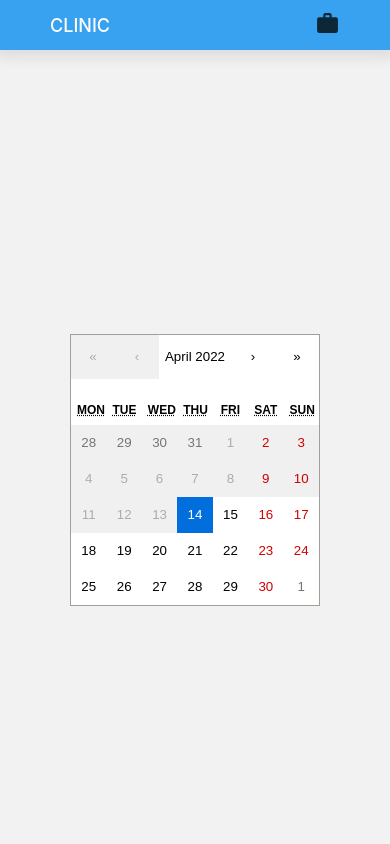
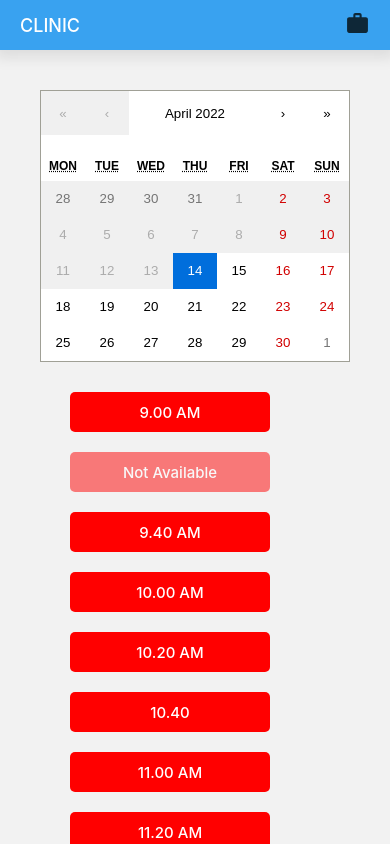
Before and after one commit to shubham-955/Clinic, a React (Create React App) app: page /1 in a window 390 px wide. Shown: the top 844 px of the page. Built offline with nearby package versions, Linux system fonts and the light colour scheme; data requests are answered from the project's data file.

Commit message:
added count functionality and responsiveness

```diff
--- a/db.json
+++ b/db.json
@@ -89,7 +89,7 @@
         "9.00 PM"
       ],
       "bookedDate": "14-04-2022",
-      "bookedTime": "11.20 AM"
+      "bookedTime": "9.40 AM"
     },
     {
       "id": 3,
@@ -100,7 +100,7 @@
         "Dentist",
         "Ears"
       ],
-      "status": true,
+      "status": false,
       "availability": [
         "9.00 AM",
         "9.20 AM",
@@ -125,7 +125,9 @@
         "8.20 PM",
         "8.40 PM",
         "9.00 PM"
-      ]
+      ],
+      "bookedDate": "14-04-2022",
+      "bookedTime": "9.20 AM"
     },
     {
       "id": 4,
@@ -161,7 +163,9 @@
         "8.20 PM",
         "8.40 PM",
         "9.00 PM"
-      ]
+      ],
+      "bookedDate": "14-04-2022",
+      "bookedTime": "10.00 AM"
     },
     {
       "id": 5,
@@ -200,14 +204,5 @@
       ]
     }
   ],
-  "scheduled": [
-    {
-      "id": 3,
-      "title": "Dr. Manoj Sarode",
-      "location": "Ahmednagar",
-      "fees": 650,
-      "bookedDate": "14-04-2022",
-      "bookedTime": "11.20 AM"
-    }
-  ]
+  "scheduled": []
 }
--- a/src/App.css
+++ b/src/App.css
@@ -6,6 +6,12 @@
 
 .container {
   width: 100%;
-  padding: 20px 50px;
+  padding: 50px;
   background-color: #f2f2f2;
 }
+
+@media only screen and (max-width:425px) {
+  .container {
+    padding: 20px;
+  }
+}
--- a/src/Components/Navbar/Navbar.jsx
+++ b/src/Components/Navbar/Navbar.jsx
@@ -1,11 +1,13 @@
-import React from 'react';
+import React, { useContext } from 'react';
 import { Link, useNavigate } from "react-router-dom"
 import styles from './Navbar.module.css'
 import { Work } from '@material-ui/icons';
+import { CartContext } from '../../Contexts/CartProvider';
 
 export const Navbar = () => {
 
-    const navigate = useNavigate()
+    const navigate = useNavigate();
+    const { count } = useContext(CartContext);
 
     return (
         <>
@@ -15,6 +17,11 @@ export const Navbar = () => {
                 </div>
                 <div className={styles.cart} onClick={() => navigate("/scheduled")}>
                     <Work style={{ color: '#0E2737', fontSize: 25 }} />
+                    {count !== 0 &&
+                        <div className={styles.count}>
+                            <p>{count}</p>
+                        </div>
+                    }
                 </div>
             </nav>
         </>
--- a/src/Components/Navbar/Navbar.module.css
+++ b/src/Components/Navbar/Navbar.module.css
@@ -45,3 +45,9 @@
 .cart:hover {
     cursor: pointer;
 }
+
+@media only screen and (max-width:767px) {
+    .navbar {
+        padding: 0px 20px;
+    }
+}
--- /dev/null
+++ b/src/Contexts/CartProvider.jsx
@@ -0,0 +1,25 @@
+import React, { createContext, useState } from 'react';
+
+export const CartContext = createContext();
+
+export const CartProvider = ({ children }) => {
+
+    const [count, setCount] = useState(0)
+
+    const getCount = () => {
+        try {
+            fetch("http://localhost:3000/scheduled")
+                .then((res) => res.json())
+                .then((data) => setCount(data.length))
+                .catch(console.log);
+        } catch (error) {
+            console.log(error)
+        }
+    }
+
+    return (
+        <CartContext.Provider value={{ count, setCount, getCount }}>
+            {children}
+        </CartContext.Provider>
+    )
+}
--- a/src/Pages/Appointment/Appointment.jsx
+++ b/src/Pages/Appointment/Appointment.jsx
@@ -1,4 +1,4 @@
-import React, { useState, useEffect } from 'react';
+import React, { useState, useEffect, useContext } from 'react';
 import { useNavigate, useParams } from 'react-router-dom';
 import styles from './Appointment.module.css';
 import 'react-calendar/dist/Calendar.css';
@@ -6,6 +6,7 @@ import Calendar from 'react-calendar';
 import { Modal } from '@material-ui/core';
 import moment from 'moment';
 import { v4 } from 'uuid';
+import { CartContext } from '../../Contexts/CartProvider';
 
 export const Appointment = () => {
 
@@ -13,6 +14,7 @@ export const Appointment = () => {
     const [bookedTime, setBookedTime] = useState("");
     const [value, onChange] = useState(new Date());
     const [open, setOpen] = useState(false);
+    const { getCount } = useContext(CartContext);
     const params = useParams();
     const navigate = useNavigate();
 
@@ -82,6 +84,7 @@ export const Appointment = () => {
                 .then((res) => res.json())
                 .then((d) => {
                     console.log(d);
+                    getCount()
                     setOpen(true)
                 })
                 .catch((err) => {
--- a/src/Pages/Appointment/Appointment.module.css
+++ b/src/Pages/Appointment/Appointment.module.css
@@ -141,3 +141,37 @@
     font-size: 15px;
     margin-top: 5px;
 }
+
+@media only screen and (max-width:767px) {
+    .datePicker {
+        flex-direction: column;
+        justify-content: center;
+        align-items: center;
+    }
+
+    .slotContainer {
+        margin: 30px auto;
+    }
+}
+
+@media only screen and (max-width:425px) {
+    .datePicker {
+        flex-direction: column;
+        justify-content: center;
+        align-items: center;
+    }
+
+    .slotContainer {
+        margin: 30px auto;
+        overflow-y: visible;
+        height: 100%;
+    }
+
+    .screenView {
+        padding: 0px 20px;
+    }
+
+    .modalView {
+        width: 100%;
+    }
+}
--- a/src/Pages/Home/Home.jsx
+++ b/src/Pages/Home/Home.jsx
@@ -1,19 +1,22 @@
-import React, { useState, useEffect } from 'react'
+import React, { useState, useEffect, useContext } from 'react'
 import { Slide } from 'react-slideshow-image';
 import { NavigateNext, NavigateBefore } from '@material-ui/icons';
 import 'react-slideshow-image/dist/styles.css';
 import styles from './Home.module.css'
 import { IndClinicCard } from '../../Components/IndClinicCard/IndClinicCard';
+import { CartContext } from '../../Contexts/CartProvider';
 
 
 export const Home = () => {
 
     const [slider, setSlider] = useState([])
     const [bookings, setBookings] = useState([])
+    const { getCount } = useContext(CartContext)
 
     useEffect(() => {
         getSlider();
         getBookings();
+        getCount();
     }, [])
 
     const properties = {
--- a/src/Pages/Home/Home.module.css
+++ b/src/Pages/Home/Home.module.css
@@ -64,3 +64,13 @@
     flex-wrap: wrap;
     justify-content: space-between;
 }
+
+@media only screen and (max-width:540px) {
+    .scheduledCard {
+        flex-direction: column;
+    }
+
+    .clinicCardSection {
+        justify-content: center;
+    }
+}
--- a/src/Pages/Scheduled/Scheduled.jsx
+++ b/src/Pages/Scheduled/Scheduled.jsx
@@ -1,4 +1,5 @@
-import React, { useState, useEffect } from 'react'
+import React, { useState, useEffect, useContext } from 'react'
+import { CartContext } from '../../Contexts/CartProvider'
 import styles from "./Scheduled.module.css"
 export const Scheduled = () => {
 
@@ -7,6 +8,7 @@ export const Scheduled = () => {
     }, [])
 
     const [scheduled, setScheduled] = useState([])
+    const { getCount } = useContext(CartContext);
 
     const getScheduled = async () => {
         fetch("http://localhost:3000/scheduled", {
@@ -61,6 +63,7 @@ export const Scheduled = () => {
             }).then((r) => r.json()
             ).then((d) => {
                 console.log(d);
+                getCount()
             })
         } catch (error) {
             console.log(error)
--- a/src/Pages/Scheduled/Scheduled.module.css
+++ b/src/Pages/Scheduled/Scheduled.module.css
@@ -62,3 +62,14 @@
 .cancel:hover {
     cursor: pointer;
 }
+
+@media only screen and (max-width:767px) {
+    .scheduledCard {
+        flex-direction: column;
+    }
+
+    .cancel {
+        width: 100%;
+        text-align: end;
+    }
+}
--- a/src/index.js
+++ b/src/index.js
@@ -4,12 +4,15 @@ import './index.css';
 import App from './App';
 import reportWebVitals from './reportWebVitals';
 import { BrowserRouter } from 'react-router-dom';
+import { CartProvider } from './Contexts/CartProvider';
 
 const root = ReactDOM.createRoot(document.getElementById('root'));
 root.render(
   <React.StrictMode>
     <BrowserRouter>
-      <App />
+      <CartProvider>
+        <App />
+      </CartProvider>
     </BrowserRouter>
   </React.StrictMode>
 );
```
